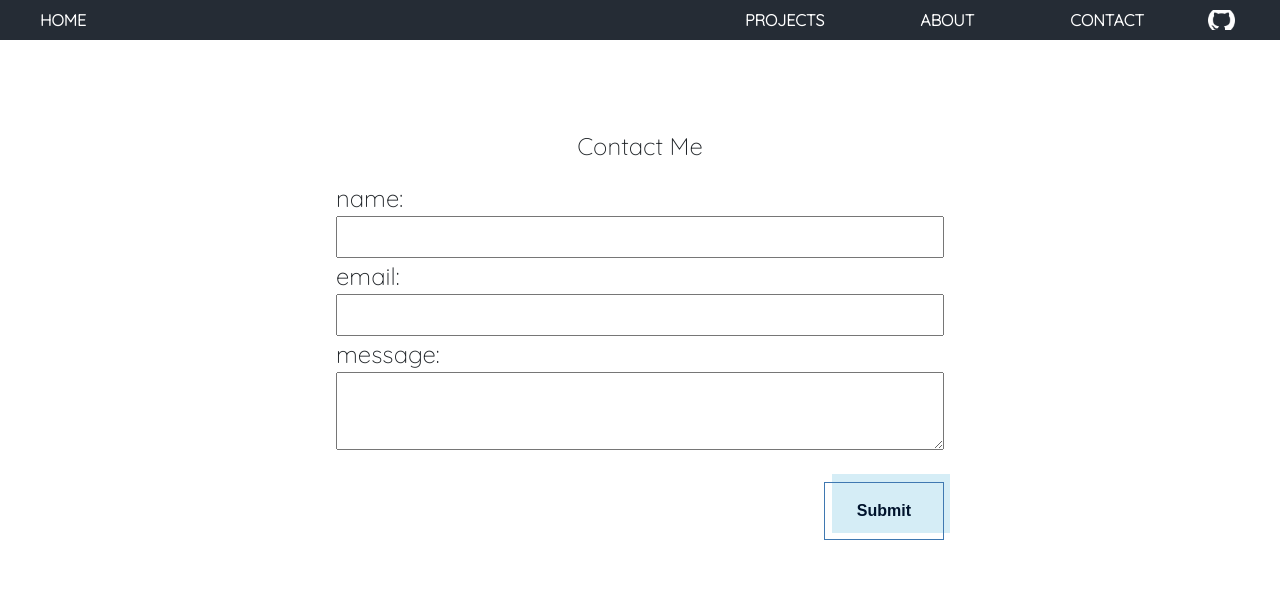
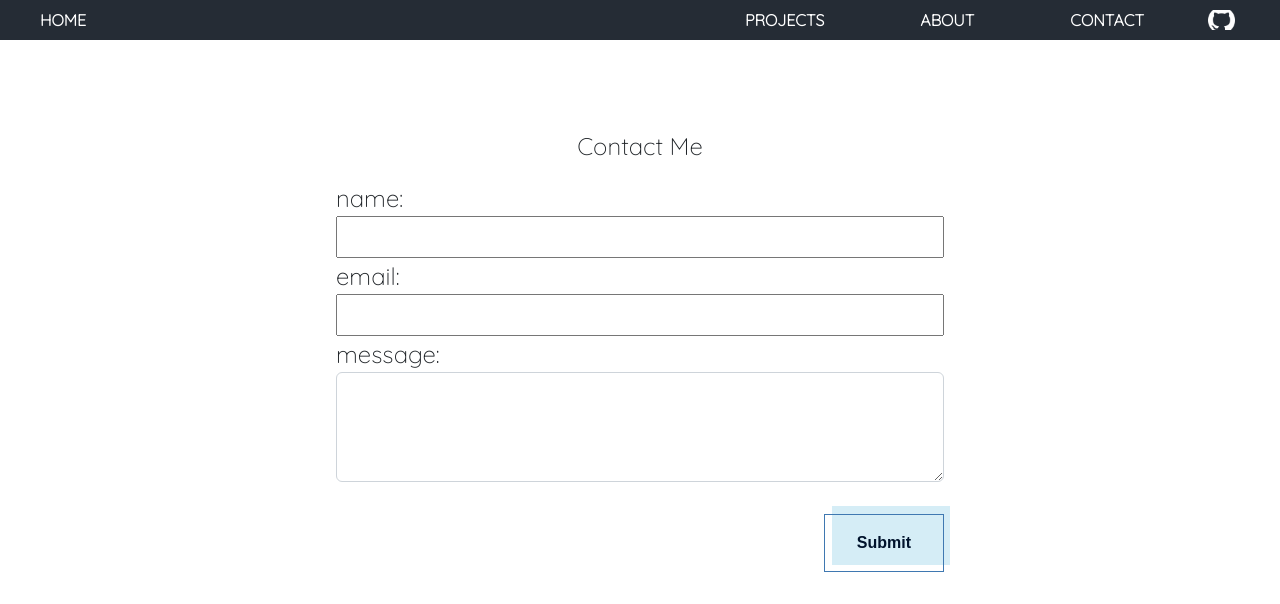
Before and after one commit to em-twines/ProfessionalWebsite, a React (Create React App) app: page /contact in a window 1280 px wide. Shown: the top 604 px of the page. Built offline with nearby package versions, Linux system fonts and the light colour scheme.

Commit message:
added styling to text-area

```diff
--- a/src/pages/Contact.jsx
+++ b/src/pages/Contact.jsx
@@ -1,5 +1,6 @@
 import React, { useRef } from "react";
 import emailjs from "@emailjs/browser";
+import { MDBTextArea } from 'mdb-react-ui-kit';
 
 export default function Contact() {
   const form = useRef();
@@ -25,7 +26,7 @@ export default function Contact() {
         <label>email:</label>
         <input type="email" name="user_email"></input>
         <label>message:</label>
-        <textarea name="message" required></textarea>
+        <MDBTextArea type="textarea" className = 'form-control' rows="4" name="message" required/>
         <div className="submit-button">
           <button className="button-51 font-link " type="submit" value="Send">
             Submit
```
Also changed, not shown: src/App.scss (+6 -2 lines).
